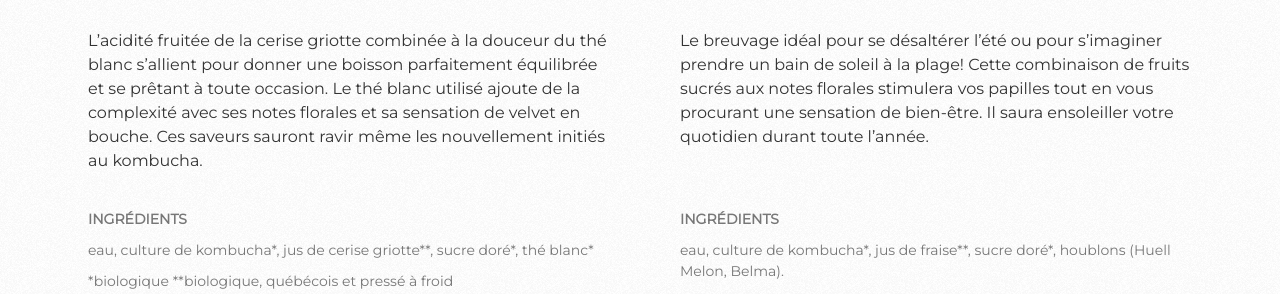
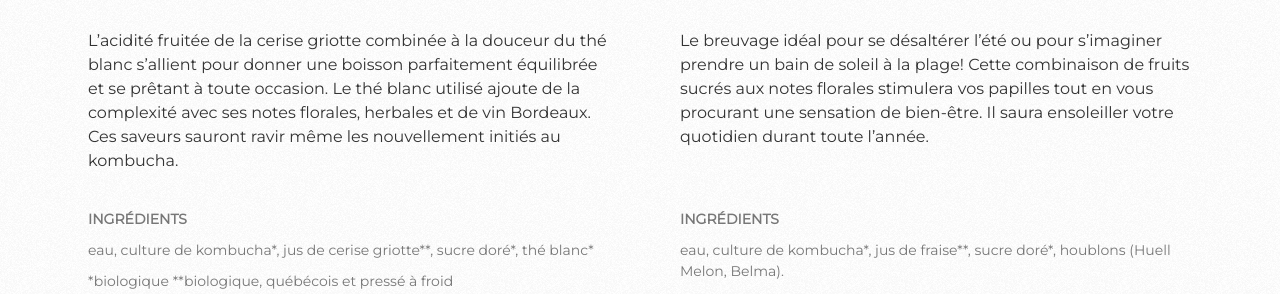
Before and after one commit to ouarez/djodjo-jekyll, a Jekyll site: the page built from produits.md, in a window 1280 px wide and 900 px high, scrolled down 2477 px. Shown: the part 229-523 px from the top of the window. Built offline with Jekyll 4.4.1, drawn with Linux system fonts in a browser that asks for light colours; nearby versions of some CDN libraries; some web fonts are replaced; a script that is not in the unit is left out.

Commit message:
Update Pages uniques “produits”

```diff
--- a/produits.md
+++ b/produits.md
@@ -87,8 +87,8 @@ produits:
       L’acidité fruitée de la cerise griotte combinée à la douceur du thé blanc
       s’allient pour donner une boisson parfaitement équilibrée et se prêtant à
       toute occasion. Le thé blanc utilisé ajoute de la complexité avec ses
-      notes florales et sa sensation de velvet en bouche. Ces saveurs sauront
-      ravir même les nouvellement initiés au kombucha.
+      notes florales, herbales et de vin Bordeaux. Ces saveurs sauront ravir
+      même les nouvellement initiés au kombucha.
     ecocert: true
     image: /img/cerise-et-houblon.jpg
     ingredients: >-
```
